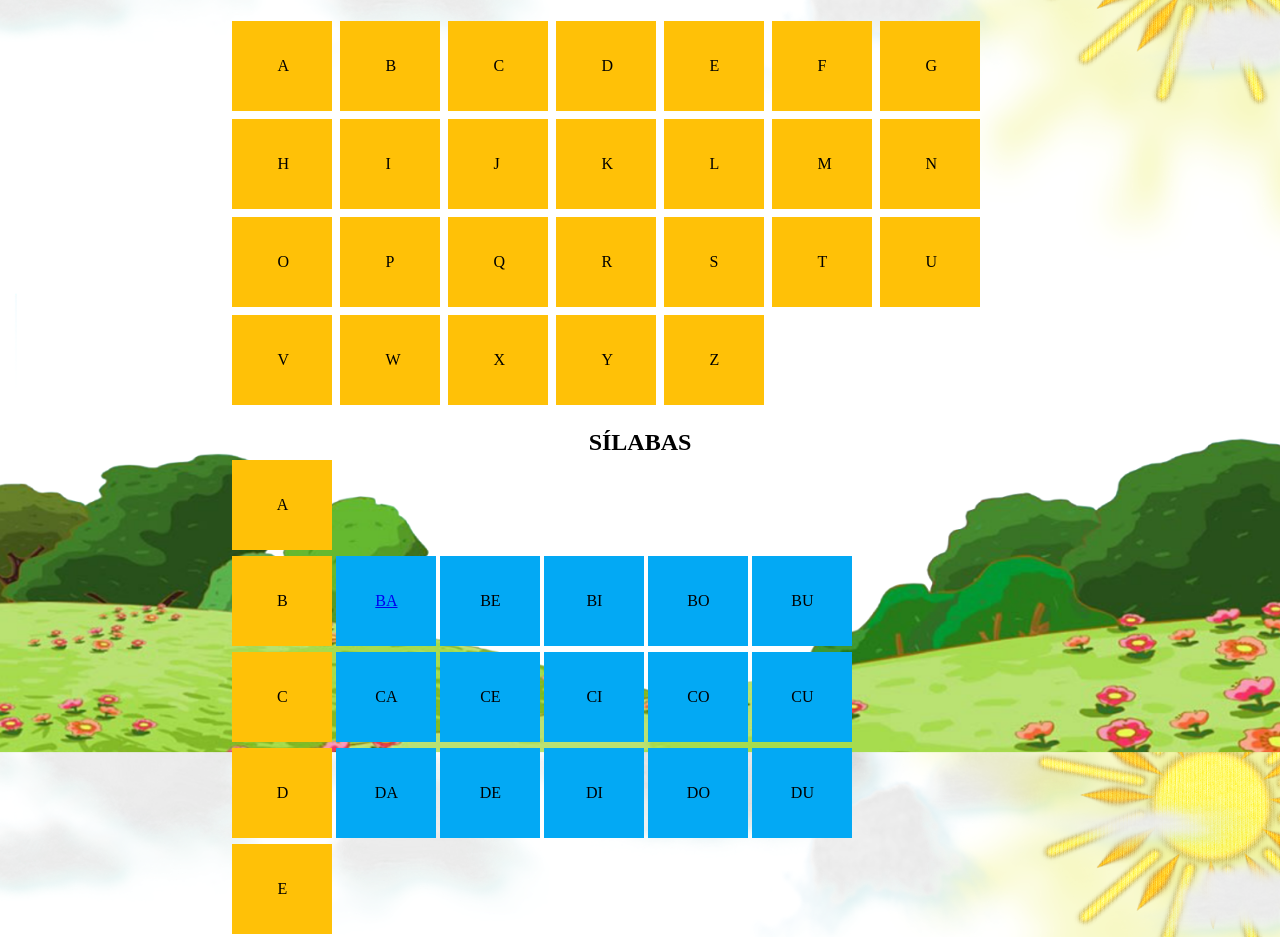
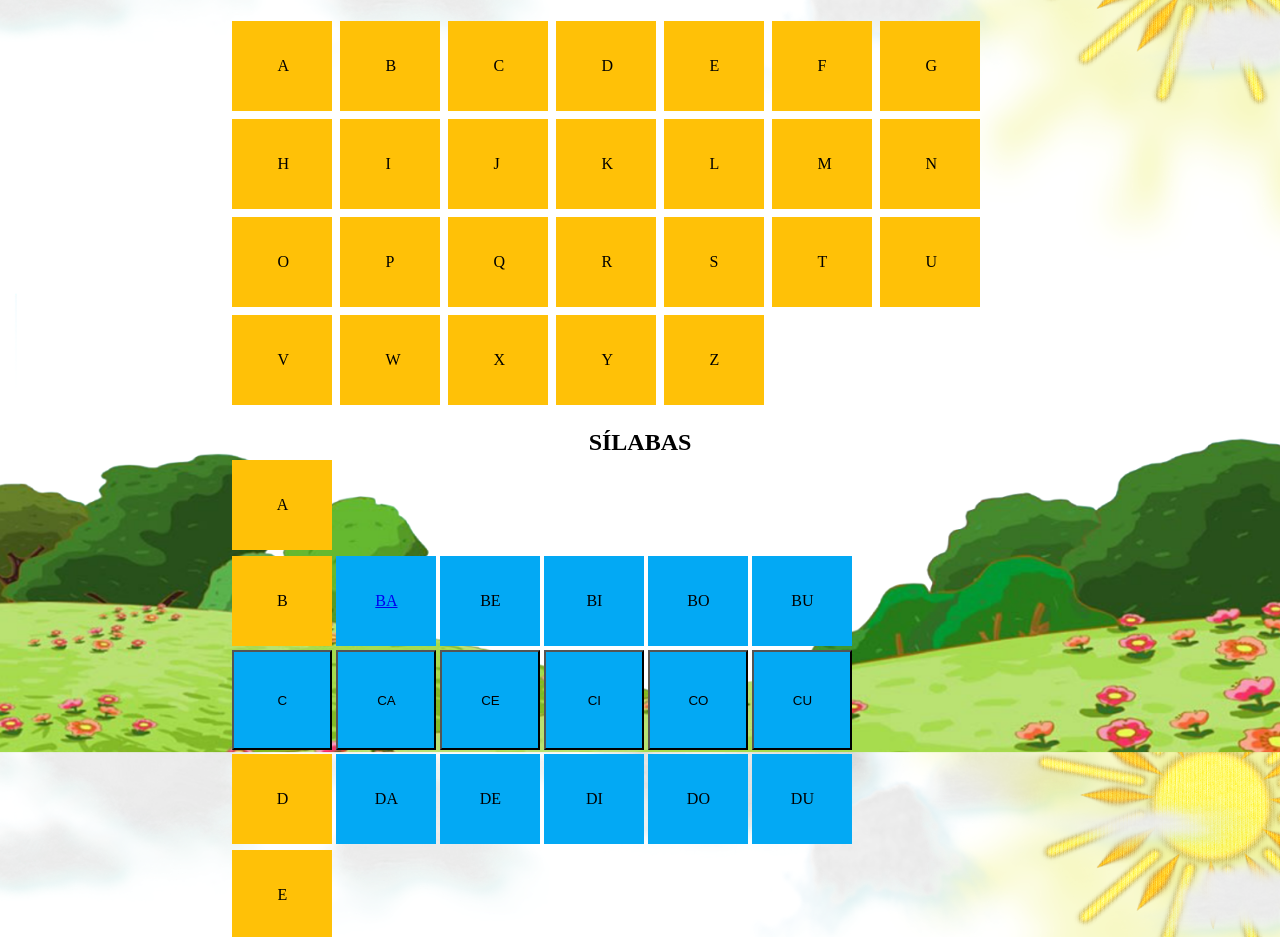
Before and after one commit to felipecaggi/leitura-infantil, a plain HTML site: page index.html in a window 1280 px wide. Shown: the part 107-1044 px from the top of the page. Drawn offline with Linux system fonts and the light colour scheme.

Commit message:
Implements new structure of code for audio buttons

```diff
--- a/index.html
+++ b/index.html
@@ -58,7 +58,7 @@
                             <audio id="audio">
                                 <source src="audios/ba.mp3" type="audio/mp3">
                             </audio>
-                            <a href="#" onclick="play()">BA</a>
+                            <a href="#audio" onclick="play()">BA</a>
                         </li>
                         <li>BE</li>
                         <li>BI</li>
@@ -67,14 +67,12 @@
                     </ul>
                 </li>
                 <li>
-                    <ul class="silaba">
-                        <li class="principal">C</li>
-                        <li>CA</li>
-                        <li>CE</li>
-                        <li>CI</li>
-                        <li>CO</li>
-                        <li>CU</li>
-                    </ul>
+                    <button onclick="play('audios/audio-test.mp3')">C</button>
+                    <button onclick="play('audios/audio-test.mp3')">CA</button>
+                    <button onclick="play('audios/audio-test.mp3')">CE</button>
+                    <button onclick="play('audios/audio-test.mp3')">CI</button>
+                    <button onclick="play('audios/audio-test.mp3')">CO</button>
+                    <button onclick="play('audios/audio-test.mp3')">CU</button>
                 </li>
                 <li>
                     <ul class="silaba">
--- a/scripts/main.js
+++ b/scripts/main.js
@@ -1,5 +1,10 @@
 // audio = new Audio('audios/ba.mp3');
 audio = document.getElementById('audio');
+
+function play(path){
+    audio = new Audio(path);
+    audio.play();
+}
 
 function play(){
     audio.play();
--- a/styles/main.css
+++ b/styles/main.css
@@ -57,7 +57,7 @@ ul.silabas {
     margin: 2px 2px;
 }
 
-.silaba li{
+.silaba li {
     background-color: #03A9F4;
     display: inline-block;
     margin: 2px 0px;
@@ -73,3 +73,17 @@ ul.silabas {
 .alfabeto li:hover, .silaba li:hover {
     background-color: aquamarine;
 }
+
+.silaba li.teste {
+    background-color: beige;
+}
+
+button {
+    background-color: #03A9F4;
+    width: 100px;
+    height: 100px;
+}
+
+button:hover {
+    background-color: aquamarine;
+}
```
Also changed, not shown: 1 other file.
